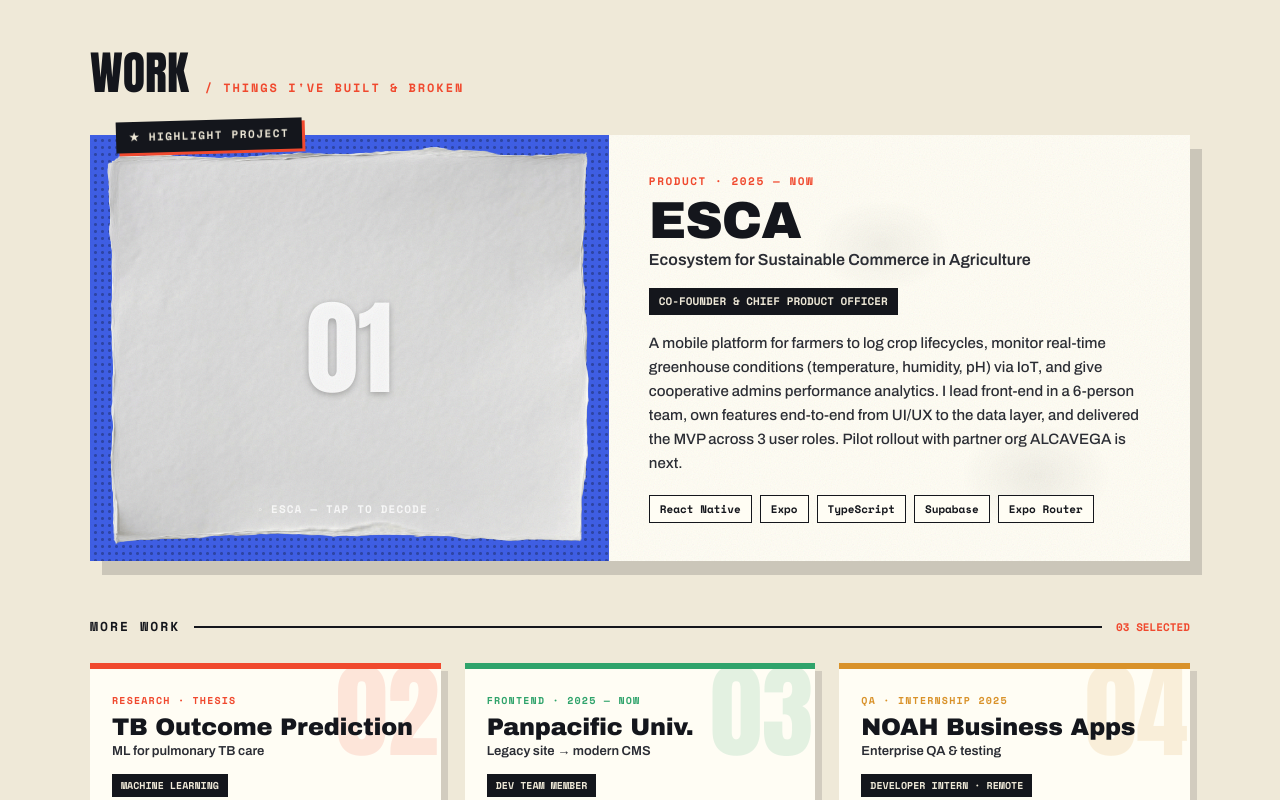
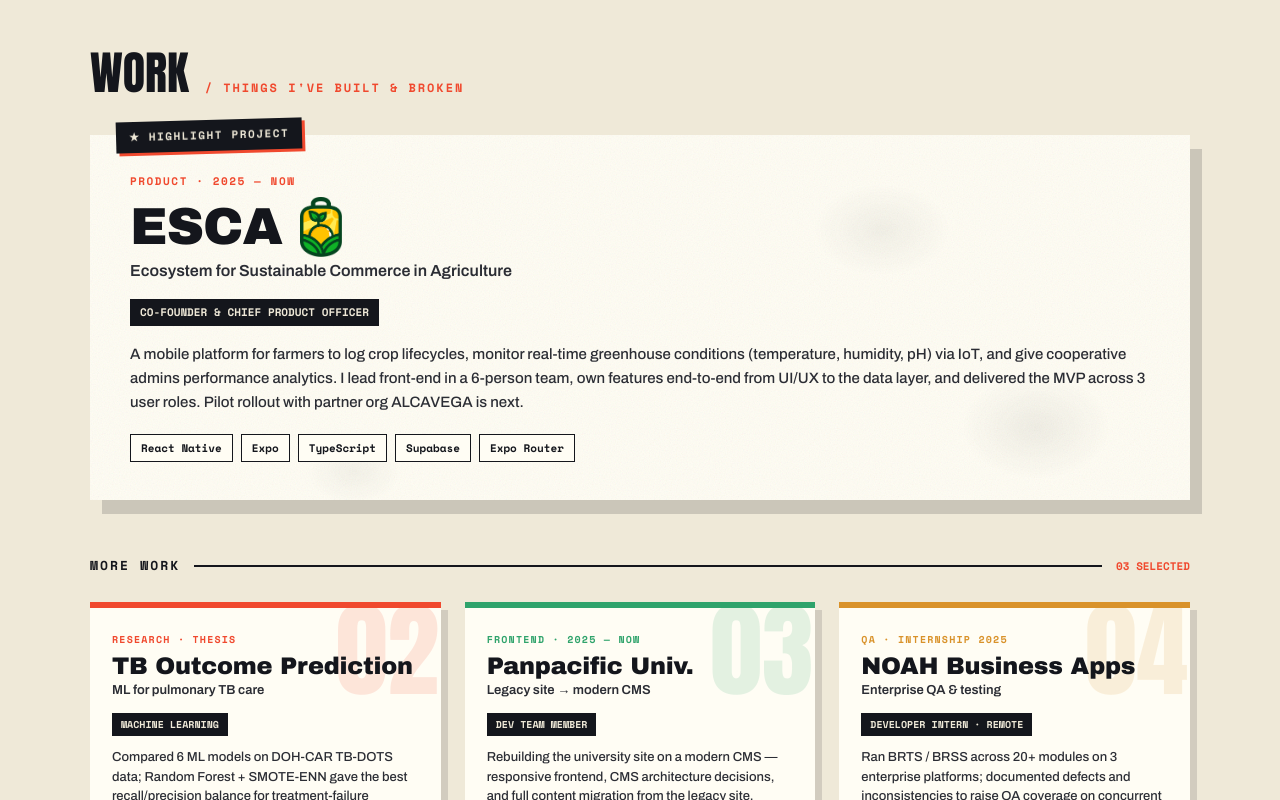
Before and after one commit to seanseand/sean-portfolio, a Next.js app: page / in a window 1280 px wide. Shown: the part 1560-2360 px from the top of the page. Built offline with nearby package versions, Linux system fonts and the light colour scheme.

Commit message:
refactor(projects): simplify ESCA highlight card to logo + text
Replace the screenshot collage / hover-decode ASCII panel with a
plain logo badge placed beside the ESCA heading.

```diff
--- a/src/components/AsciiPanel.tsx
+++ /dev/null
@@ -1,212 +0,0 @@
-"use client";
-
-import { useEffect, useRef, useState } from "react";
-
-interface AsciiPanelProps {
-  n: string;
-  color: string;
-  title: string;
-}
-
-const RAMP = " .:-=+ic*oO0%#@";
-
-function makePlaceholderSource(color: string, num: string) {
-  const s = document.createElement("canvas");
-  s.width = 220;
-  s.height = 220;
-  const x = s.getContext("2d")!;
-  const g = x.createRadialGradient(110, 78, 8, 108, 120, 168);
-  g.addColorStop(0, "#ffffff");
-  g.addColorStop(0.45, color);
-  g.addColorStop(1, "#0a0b0f");
-  x.fillStyle = g;
-  x.fillRect(0, 0, 220, 220);
-  x.fillStyle = "rgba(255,255,255,.95)";
-  x.font = "bold 150px 'Space Mono', monospace";
-  x.textAlign = "center";
-  x.textBaseline = "middle";
-  x.fillText(num, 110, 112);
-  return s as HTMLCanvasElement | HTMLImageElement;
-}
-
-/**
- * The featured-project hover panel: a halftone/torn-paper block that
- * "decodes" into ASCII art on hover, and accepts a dropped photo to
- * ASCII-ify instead of the generated placeholder. Ports the mockup's
- * `initAscii()` + `makePlaceholderSource()` DCLogic methods.
- */
-export function AsciiPanel({ n, color, title }: AsciiPanelProps) {
-  const panelRef = useRef<HTMLDivElement>(null);
-  const canvasRef = useRef<HTMLCanvasElement>(null);
-  const [dropHint, setDropHint] = useState<string | null>(null);
-  const [isTouch, setIsTouch] = useState(false);
-
-  useEffect(() => {
-    const panel = panelRef.current;
-    const cv = canvasRef.current;
-    if (!panel || !cv) return;
-    const ctx = cv.getContext("2d");
-    if (!ctx) return;
-
-    const canHover = window.matchMedia("(hover: hover)").matches;
-    const reduceMotion = window.matchMedia("(prefers-reduced-motion: reduce)").matches;
-    setIsTouch(!canHover);
-
-    let src: HTMLCanvasElement | HTMLImageElement = makePlaceholderSource(color, n);
-    let prog = 0;
-    let hovering = false;
-    let raf: number | null = null;
-
-    const render = () => {
-      const w = panel.clientWidth;
-      const h = panel.clientHeight;
-      if (!w || !h) return;
-      const dpr = Math.min(window.devicePixelRatio || 1, 2);
-      cv.width = w * dpr;
-      cv.height = h * dpr;
-      ctx.setTransform(dpr, 0, 0, dpr, 0, 0);
-      const cell = 8;
-      const cols = Math.ceil(w / cell);
-      const rows = Math.ceil(h / cell);
-      const sc = document.createElement("canvas");
-      sc.width = cols;
-      sc.height = rows;
-      const sx = sc.getContext("2d")!;
-      sx.drawImage(src, 0, 0, cols, rows);
-      const d = sx.getImageData(0, 0, cols, rows).data;
-      ctx.clearRect(0, 0, w, h);
-      ctx.fillStyle = "#111318";
-      ctx.fillRect(0, 0, w, h);
-      ctx.font = "8px 'Space Mono', monospace";
-      ctx.textBaseline = "top";
-      for (let r = 0; r < rows; r++) {
-        for (let c = 0; c < cols; c++) {
-          const i = (r * cols + c) * 4;
-          const lum = (d[i] * 0.3 + d[i + 1] * 0.59 + d[i + 2] * 0.11) / 255;
-          const th = (((Math.sin(c * 12.9898 + r * 78.233) * 43758.5453) % 1) + 1) % 1;
-          if (th > prog) continue;
-          const ch = RAMP[Math.floor(lum * (RAMP.length - 1))];
-          if (ch === " ") continue;
-          ctx.fillStyle =
-            lum > 0.62 ? "#efe9d8" : `rgba(240,73,46,${(0.45 + lum * 0.55).toFixed(3)})`;
-          ctx.fillText(ch, c * cell, r * cell);
-        }
-      }
-    };
-
-    const tick = () => {
-      prog = hovering ? Math.min(1, prog + 0.055) : Math.max(0, prog - 0.08);
-      render();
-      if (prog > 0 && (hovering || prog < 1)) {
-        raf = requestAnimationFrame(tick);
-      } else if (prog <= 0) {
-        ctx.clearRect(0, 0, cv.width, cv.height);
-        raf = null;
-      } else {
-        raf = null;
-      }
-    };
-    const kick = () => {
-      if (!raf) raf = requestAnimationFrame(tick);
-    };
-
-    const activate = () => {
-      hovering = true;
-      cv.style.opacity = "1";
-      if (reduceMotion) {
-        prog = 1;
-        render();
-      } else {
-        kick();
-      }
-    };
-    const deactivate = () => {
-      hovering = false;
-      cv.style.opacity = "0";
-      if (reduceMotion) {
-        prog = 0;
-        ctx.clearRect(0, 0, cv.width, cv.height);
-      } else {
-        kick();
-      }
-    };
-
-    const onDragOver = (e: DragEvent) => {
-      e.preventDefault();
-      setDropHint("RELEASE TO DROP");
-    };
-    const onDragLeave = () => setDropHint(null);
-    const onDrop = (e: DragEvent) => {
-      e.preventDefault();
-      setDropHint(null);
-      const f = e.dataTransfer?.files?.[0];
-      if (!f || !f.type.startsWith("image")) return;
-      const img = new Image();
-      img.onload = () => {
-        src = img;
-        prog = 0;
-        activate();
-      };
-      img.src = URL.createObjectURL(f);
-    };
-
-    panel.addEventListener("dragover", onDragOver);
-    panel.addEventListener("dragleave", onDragLeave);
-    panel.addEventListener("drop", onDrop);
-
-    let onTap: (() => void) | null = null;
-    if (canHover) {
-      panel.addEventListener("mouseenter", activate);
-      panel.addEventListener("mouseleave", deactivate);
-    } else {
-      let on = false;
-      onTap = () => {
-        on = !on;
-        if (on) activate();
-        else deactivate();
-      };
-      panel.addEventListener("click", onTap);
-    }
-
-    return () => {
-      if (raf) cancelAnimationFrame(raf);
-      panel.removeEventListener("dragover", onDragOver);
-      panel.removeEventListener("dragleave", onDragLeave);
-      panel.removeEventListener("drop", onDrop);
-      if (canHover) {
-        panel.removeEventListener("mouseenter", activate);
-        panel.removeEventListener("mouseleave", deactivate);
-      } else if (onTap) {
-        panel.removeEventListener("click", onTap);
-      }
-    };
-  }, [color, n]);
-
-  return (
-    <div className="relative min-h-[300px] mg:min-h-[340px] lg:min-h-[360px]">
-      <div
-        ref={panelRef}
-        className="halftone tornreal relative w-full h-full min-h-[300px] mg:min-h-[340px] lg:min-h-[360px] bg-[var(--panel-bg)] bg-blend-multiply flex items-center justify-center cursor-crosshair"
-        style={{ "--panel-bg": color } as React.CSSProperties}
-      >
-        <div className="font-heading text-[clamp(82px,10vw,104px)] text-[rgba(255,255,255,.9)] leading-none [text-shadow:0_2px_6px_rgba(0,0,0,.25)]">
-          {n}
-        </div>
-        <div className="absolute bottom-[14px] left-[14px] right-[14px] text-center text-[rgba(255,255,255,.85)] font-mono font-bold text-[clamp(9px,1vw,11px)] tracking-[.1em]">
-          {isTouch
-            ? `◦ ${title} — TAP TO DECODE ◦`
-            : `◦ ${title} — HOVER TO DECODE · DROP A PHOTO ◦`}
-        </div>
-        <canvas
-          ref={canvasRef}
-          className="ascii-cv absolute inset-0 w-full h-full opacity-0 transition-opacity duration-300 ease-in-out pointer-events-none"
-        />
-        <div
-          className={`absolute top-[10px] right-[12px] font-mono font-bold text-[clamp(8px,.85vw,9px)] text-[rgba(255,255,255,.85)] transition-opacity duration-[250ms] pointer-events-none z-[2] ${dropHint ? "opacity-100" : "opacity-0"}`}
-        >
-          {dropHint ?? "DROP PHOTO ↴"}
-        </div>
-      </div>
-    </div>
-  );
-}
--- a/src/data/portfolio.ts
+++ b/src/data/portfolio.ts
@@ -1,12 +1,11 @@
 export interface FeaturedProject {
-  n: string;
-  color: string;
   tag: string;
   title: string;
   sub: string;
   role: string;
   blurb: string;
   stack: string[];
+  badge: string;
 }
 
 export interface MoreProject {
@@ -35,8 +34,6 @@ export const marqueeText =
   "REACT NATIVE ✦ TYPESCRIPT ✦ PYTHON ✦ SUPABASE ✦ NEXT.JS ✦ TAILWIND ✦ MACHINE LEARNING ✦ PRODUCT ✦ UI/UX ✦ WAGTAIL ✦";
 
 export const featured: FeaturedProject = {
-  n: "01",
-  color: "#3f5fe6",
   tag: "PRODUCT · 2025 — NOW",
   title: "ESCA",
   sub: "Ecosystem for Sustainable Commerce in Agriculture",
@@ -44,6 +41,7 @@ export const featured: FeaturedProject = {
   blurb:
     "A mobile platform for farmers to log crop lifecycles, monitor real-time greenhouse conditions (temperature, humidity, pH) via IoT, and give cooperative admins performance analytics. I lead front-end in a 6-person team, own features end-to-end from UI/UX to the data layer, and delivered the MVP across 3 user roles. Pilot rollout with partner org ALCAVEGA is next.",
   stack: ["React Native", "Expo", "TypeScript", "Supabase", "Expo Router"],
+  badge: "/images/ESCA-logo-badge.png",
 };
 
 export const moreProjects: MoreProject[] = [
--- a/src/sections/Projects.tsx
+++ b/src/sections/Projects.tsx
@@ -1,4 +1,3 @@
-import { AsciiPanel } from "@/components/AsciiPanel";
 import { Reveal } from "@/components/Reveal";
 import { featured, moreProjects } from "@/data/portfolio";
 
@@ -23,15 +22,21 @@ export const ProjectsSection = () => {
         <div className="absolute -top-[15px] left-[20px] mg:left-[26px] z-[5] bg-ink text-paper font-mono font-bold text-[clamp(10px,1vw,11px)] tracking-[.14em] px-[12px] mg:px-[13px] py-[7px] rotate-[-1.6deg] shadow-[3px_3px_0_#f0492e]">
           ★ HIGHLIGHT PROJECT
         </div>
-        <div className="featured-grid grid grid-cols-1 mg:grid-cols-[.9fr_1.1fr] lg:grid-cols-[1fr_1.12fr] gap-0">
-          <AsciiPanel n={featured.n} color={featured.color} title={featured.title} />
         <div className="px-[24px] mg:px-[32px] lg:px-[40px] py-[30px] mg:py-[34px] lg:py-[38px] relative z-[1]">
           <div className="font-mono font-bold text-[clamp(10px,1vw,11px)] tracking-[.14em] text-coral">
             {featured.tag}
           </div>
-            <h3 className="mt-[8px] mb-[2px] font-display text-[clamp(38px,5.4vw,52px)] leading-[0.94] tracking-[-.02em]">
+          <div className="flex items-center gap-[14px] mg:gap-[18px] mt-[8px] mb-[2px]">
+            <h3 className="font-display text-[clamp(38px,5.4vw,52px)] leading-[0.94] tracking-[-.02em]">
               {featured.title}
             </h3>
+            {/* eslint-disable-next-line @next/next/no-img-element */}
+            <img
+              src={featured.badge}
+              alt="ESCA logo"
+              className="h-[clamp(40px,6vw,60px)] w-auto object-contain"
+            />
+          </div>
           <div className="font-sans font-semibold text-[clamp(14px,1.45vw,16px)] text-body">
             {featured.sub}
           </div>
@@ -50,7 +55,6 @@ export const ProjectsSection = () => {
                 {t}
               </span>
             ))}
-            </div>
           </div>
         </div>
       </Reveal>
```
Also changed, not shown: public/images/ESCA-logo-badge.png (added). Lines whose indentation alone changed are shown as unchanged.
